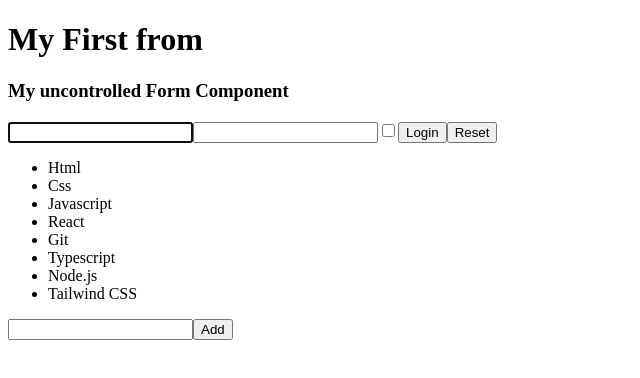
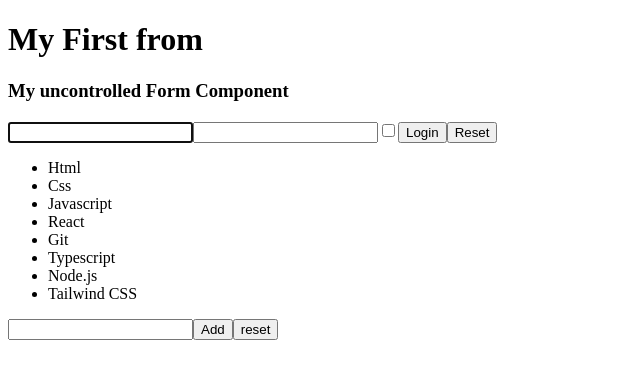
Before and after one commit to Yaricherchi7/React.js, a React (Create React App) app: page / in a window 1280 px wide. Shown: the top 378 px of the page, without its empty margins (0-640 px from the left). Built offline with nearby package versions, Linux system fonts and the light colour scheme.

Commit message:
es svolto

```diff
--- a/src/TodoList.js
+++ b/src/TodoList.js
@@ -30,6 +30,10 @@ export class TodoList extends React.Component {
 
   };
 
+  resetItems = ()=> {
+    this.setState({items : []})
+  }
+
   render() {
     return (
       <div>
@@ -43,6 +47,9 @@ export class TodoList extends React.Component {
           <button name="submit" onClick={this.AddItems}>
             Add
           </button>
+          <button name="reset" onClick={this.resetItems}>
+            reset
+          </button>
       </div>
     );
   }
```
